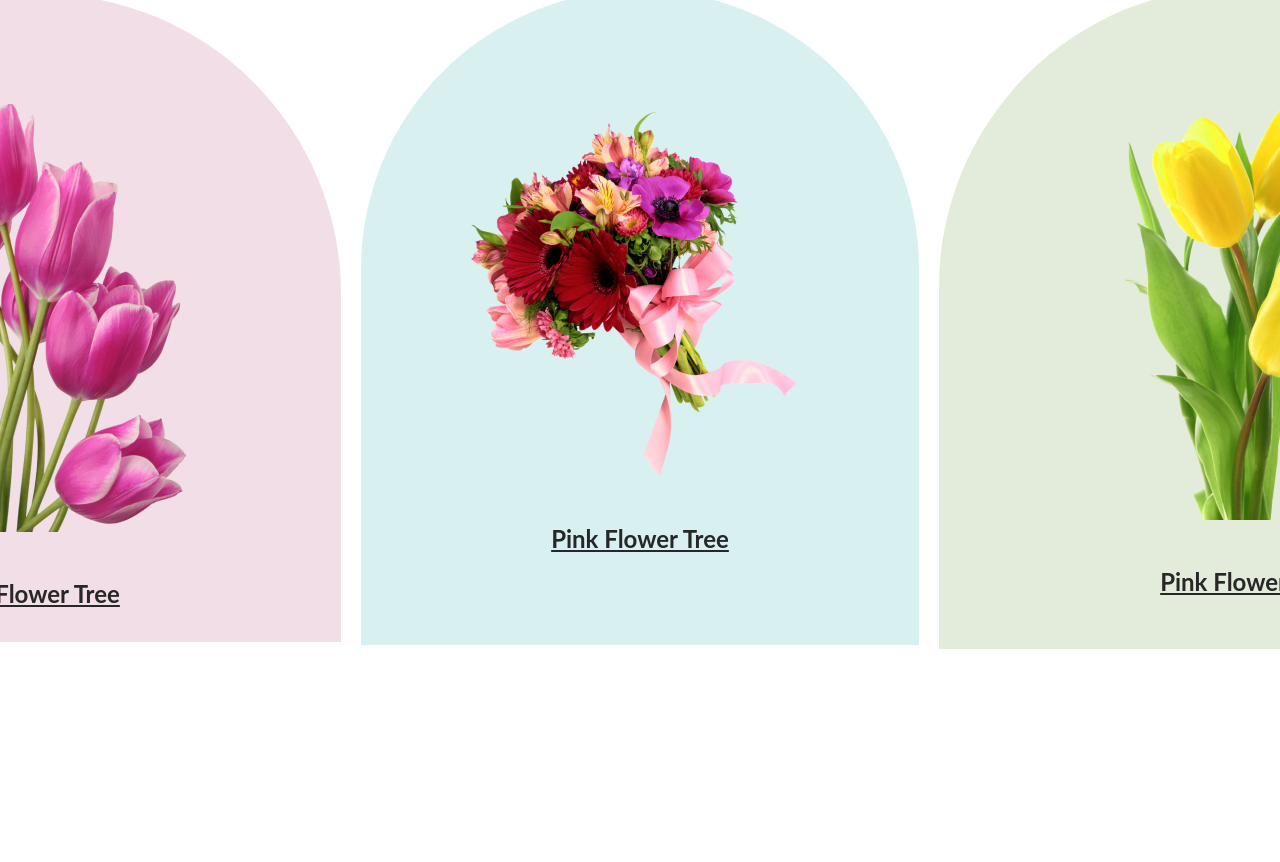
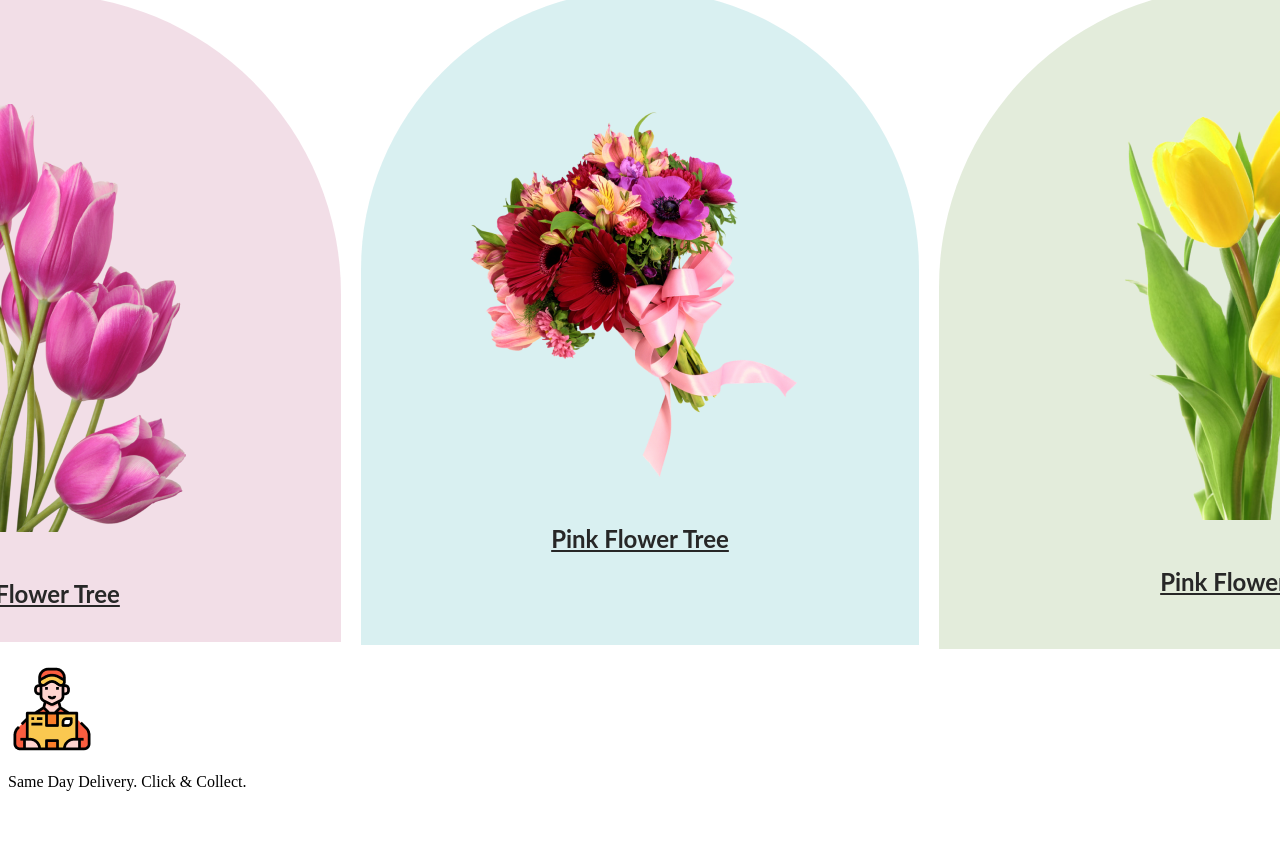
Before and after one commit to oyshi511/assignment-1, a plain HTML site: page index.html in a window 1280 px wide. Shown: the part 1284-2146 px from the top of the page. Before the commit the page ends 1957 px from the top, so only its background shows below. Drawn offline with Linux system fonts and the light colour scheme.

Commit message:
doing my best

```diff
--- a/index.html
+++ b/index.html
@@ -54,6 +54,20 @@
                     </div>
                 </div>
             </section>
+            <section class="main-2">
+                <div class="icon-m">
+                    <img src="Flower Asset/Group 57.png" alt="">
+                    <p>Same Day Delivery. Click & Collect.</p>
+                </div>
+                <div class="icon-m">
+                    <img src="" alt="">
+                    <p></p>
+                </div>
+                <div class="icon-m">
+                    <img src="" alt="">
+                    <p></p>
+                </div>
+            </section>
         </main>
         <footer>
 
```
